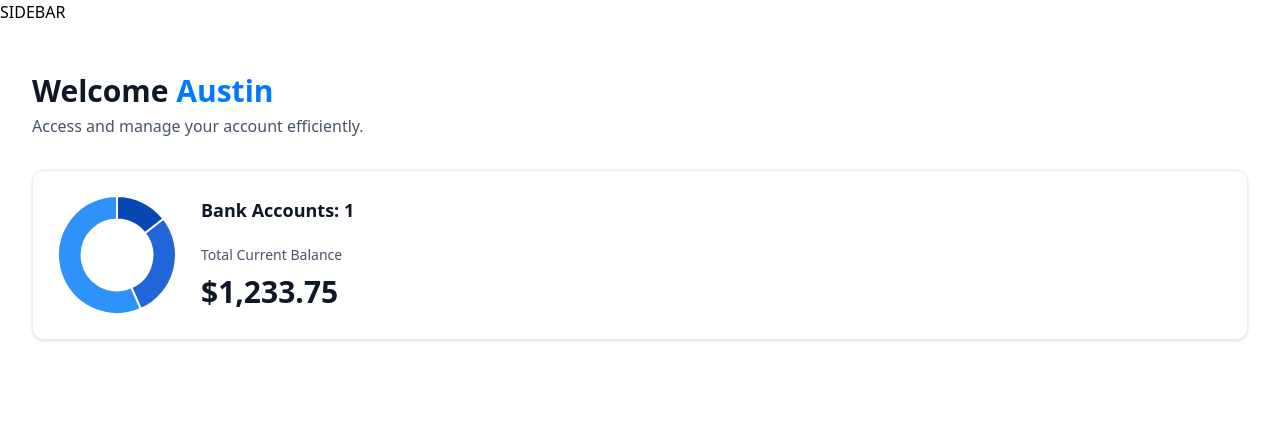
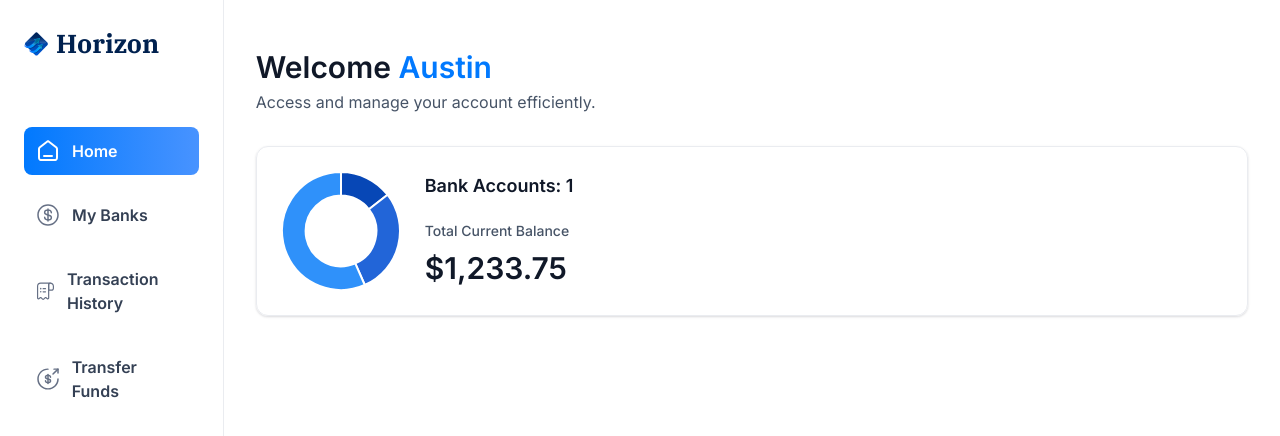
Before and after one commit to AustinAceC/HorizonApp, a Next.js app: page / in a window 1280 px wide. Shown: the top 436 px of the page. Built offline with nearby package versions, Linux system fonts and the light colour scheme.

Commit message:
Implement flex sidebar for mobile and desktop users

```diff
--- a/app/(ROOT)/layout.tsx
+++ b/app/(ROOT)/layout.tsx
@@ -1,12 +1,28 @@
+import MobileNav from "@/components/ui/MobileNav";
+import Sidebar from "@/components/ui/Sidebar1";
+import Image from "next/image";
+
+
 export default function RootLayout({
   children,
 }: Readonly<{
   children: React.ReactNode;
 }>) {
+
+  const loggedIn = { firstName: 'Austin', lastName: 'Christen'};
+
   return (
-    <main>
-        SIDEBAR
-        {children}
+    <main className="flex h-screen w-full font-inter">
+        <Sidebar user={loggedIn}/>
+        <div className="flex size-full flex-col">
+          <div className="root-layout">
+            <Image src='/icons/logo.svg' width={30} height = {30} alt='menu icon' />
+            <div>
+              <MobileNav user={loggedIn}/>
+            </div>
+          </div>
+          {children}
+        </div>
     </main>
   );
 }
--- /dev/null
+++ b/components/ui/MobileNav.tsx
@@ -0,0 +1,84 @@
+'use client'
+
+import {
+  Sheet,
+  SheetClose,
+  SheetContent,
+  SheetDescription,
+  SheetHeader,
+  SheetTitle,
+  SheetTrigger,
+} from "@/components/ui/sheet"
+import { sidebarLinks } from "@/constants"
+import { cn } from "@/lib/utils"
+import Image from "next/image"
+import Link from "next/link"
+import { usePathname } from "next/navigation"
+
+
+const MobileNav = ({ user }: MobileNavProps) => {
+  const pathname = usePathname();
+
+  return (
+    <section className="w-fulll max-w-[264px]">
+      <Sheet>
+        <SheetTrigger>
+          <Image
+            src="/icons/hamburger.svg"
+            width={30}
+            height={30}
+            alt="menu"
+            className="cursor-pointer"
+          />
+        </SheetTrigger>
+        <SheetContent side="left" className="border-none bg-white">
+          <Link href="/" className="cursor-pointer flex items-center gap-1 px-4">
+            <Image
+              src="/icons/logo.svg"
+              width={34}
+              height={34}
+              alt="Horizon logo"
+            />
+            <h1 className="text-26 font-ibm-plex-serif font-bold text-black-1">Horizon</h1>
+          </Link>
+          <div className="mobilenav-sheet">
+            <SheetClose asChild>
+              <nav className="flex h-full flex-col gap-6 pt-16 text-white">
+                  {sidebarLinks.map((item) => {
+                const isActive = pathname === item.route || pathname.startsWith(`${item.route}/`)
+
+                return (
+                  <SheetClose asChild key={item.route}>
+                    <Link href={item.route} key={item.label}
+                      className={cn('mobilenav-sheet_close w-full', { 'bg-bank-gradient': isActive })}
+                    >
+                        <Image
+                          src={item.imgURL}
+                          alt={item.label}
+                          width={20}
+                          height={20}
+                          className={cn({
+                            'brightness-[3] invert-0': isActive
+                          })}
+                        />
+                      <p className={cn("text-16 font-semibold text-black-2", { "text-white": isActive })}>
+                        {item.label}
+                      </p>
+                    </Link>
+                  </SheetClose>
+                )
+              })}
+
+              USER
+              </nav>
+            </SheetClose>
+
+            FOOTER
+          </div>
+        </SheetContent>
+      </Sheet>
+    </section>
+  )
+}
+
+export default MobileNav
--- /dev/null
+++ b/components/ui/Sidebar1.tsx
@@ -0,0 +1,53 @@
+'use client';
+import React from 'react'
+import Image from 'next/image'
+import Link from 'next/link'
+import { sidebarLinks } from '@/constants'
+import { usePathname } from 'next/navigation'
+import { cn } from '@/lib/utils'
+
+const Sidebar = ({ user }: SidebarProps) => {
+  const pathname = usePathname();
+  return (
+    <section className='sidebar'>
+        <nav className='flex flex-col gap-4'>
+            <Link href='/' className='mb-12 cursor-pointer flex items-center gap-2'>
+                <Image
+                    src="/icons/logo.svg"
+                    width={34}
+                    height={34}
+                    alt='Horizon Logo'
+                    className="size-[24px] max-xl:size-14"
+                />
+                <h1 className='sidebar-logo'>Horizon</h1>
+            </Link>
+            {sidebarLinks.map((item)=> {
+              const isActive = pathname === item.route || pathname.startsWith('${item.route}/')
+              return (
+                <Link href={item.route}
+                key={item.label} className={cn('sidebar-link', {'bg-bank-gradient':isActive})}
+                >
+                  <div className='relative size-6'>
+                    <Image
+                      src={item.imgURL}
+                      alt={item.label}
+                      fill
+                      className={cn({'brightness-[3] invert-0': isActive})}
+                    />
+                  </div>
+                  <p className={cn('sidebar-label', {'!text-white' :isActive})}>
+                    {item.label}
+                  </p>
+                </Link>
+              )
+            })}
+            USER
+
+        </nav>
+      FOOTER
+    </section>
+
+  )
+}
+
+export default Sidebar
--- /dev/null
+++ b/components/ui/sheet.tsx
@@ -0,0 +1,140 @@
+"use client"
+
+import * as React from "react"
+import * as SheetPrimitive from "@radix-ui/react-dialog"
+import { Cross2Icon } from "@radix-ui/react-icons"
+import { cva, type VariantProps } from "class-variance-authority"
+
+import { cn } from "@/lib/utils"
+
+const Sheet = SheetPrimitive.Root
+
+const SheetTrigger = SheetPrimitive.Trigger
+
+const SheetClose = SheetPrimitive.Close
+
+const SheetPortal = SheetPrimitive.Portal
+
+const SheetOverlay = React.forwardRef<
+  React.ElementRef<typeof SheetPrimitive.Overlay>,
+  React.ComponentPropsWithoutRef<typeof SheetPrimitive.Overlay>
+>(({ className, ...props }, ref) => (
+  <SheetPrimitive.Overlay
+    className={cn(
+      "fixed inset-0 z-50 bg-black/80  data-[state=open]:animate-in data-[state=closed]:animate-out data-[state=closed]:fade-out-0 data-[state=open]:fade-in-0",
+      className
+    )}
+    {...props}
+    ref={ref}
+  />
+))
+SheetOverlay.displayName = SheetPrimitive.Overlay.displayName
+
+const sheetVariants = cva(
+  "fixed z-50 gap-4 bg-background p-6 shadow-lg transition ease-in-out data-[state=closed]:duration-300 data-[state=open]:duration-500 data-[state=open]:animate-in data-[state=closed]:animate-out",
+  {
+    variants: {
+      side: {
+        top: "inset-x-0 top-0 border-b data-[state=closed]:slide-out-to-top data-[state=open]:slide-in-from-top",
+        bottom:
+          "inset-x-0 bottom-0 border-t data-[state=closed]:slide-out-to-bottom data-[state=open]:slide-in-from-bottom",
+        left: "inset-y-0 left-0 h-full w-3/4 border-r data-[state=closed]:slide-out-to-left data-[state=open]:slide-in-from-left sm:max-w-sm",
+        right:
+          "inset-y-0 right-0 h-full w-3/4 border-l data-[state=closed]:slide-out-to-right data-[state=open]:slide-in-from-right sm:max-w-sm",
+      },
+    },
+    defaultVariants: {
+      side: "right",
+    },
+  }
+)
+
+interface SheetContentProps
+  extends React.ComponentPropsWithoutRef<typeof SheetPrimitive.Content>,
+    VariantProps<typeof sheetVariants> {}
+
+const SheetContent = React.forwardRef<
+  React.ElementRef<typeof SheetPrimitive.Content>,
+  SheetContentProps
+>(({ side = "right", className, children, ...props }, ref) => (
+  <SheetPortal>
+    <SheetOverlay />
+    <SheetPrimitive.Content
+      ref={ref}
+      className={cn(sheetVariants({ side }), className)}
+      {...props}
+    >
+      <SheetPrimitive.Close className="absolute right-4 top-4 rounded-sm opacity-70 ring-offset-background transition-opacity hover:opacity-100 focus:outline-none focus:ring-2 focus:ring-ring focus:ring-offset-2 disabled:pointer-events-none data-[state=open]:bg-secondary">
+        <Cross2Icon className="h-4 w-4" />
+        <span className="sr-only">Close</span>
+      </SheetPrimitive.Close>
+      {children}
+    </SheetPrimitive.Content>
+  </SheetPortal>
+))
+SheetContent.displayName = SheetPrimitive.Content.displayName
+
+const SheetHeader = ({
+  className,
+  ...props
+}: React.HTMLAttributes<HTMLDivElement>) => (
+  <div
+    className={cn(
+      "flex flex-col space-y-2 text-center sm:text-left",
+      className
+    )}
+    {...props}
+  />
+)
+SheetHeader.displayName = "SheetHeader"
+
+const SheetFooter = ({
+  className,
+  ...props
+}: React.HTMLAttributes<HTMLDivElement>) => (
+  <div
+    className={cn(
+      "flex flex-col-reverse sm:flex-row sm:justify-end sm:space-x-2",
+      className
+    )}
+    {...props}
+  />
+)
+SheetFooter.displayName = "SheetFooter"
+
+const SheetTitle = React.forwardRef<
+  React.ElementRef<typeof SheetPrimitive.Title>,
+  React.ComponentPropsWithoutRef<typeof SheetPrimitive.Title>
+>(({ className, ...props }, ref) => (
+  <SheetPrimitive.Title
+    ref={ref}
+    className={cn("text-lg font-semibold text-foreground", className)}
+    {...props}
+  />
+))
+SheetTitle.displayName = SheetPrimitive.Title.displayName
+
+const SheetDescription = React.forwardRef<
+  React.ElementRef<typeof SheetPrimitive.Description>,
+  React.ComponentPropsWithoutRef<typeof SheetPrimitive.Description>
+>(({ className, ...props }, ref) => (
+  <SheetPrimitive.Description
+    ref={ref}
+    className={cn("text-sm text-muted-foreground", className)}
+    {...props}
+  />
+))
+SheetDescription.displayName = SheetPrimitive.Description.displayName
+
+export {
+  Sheet,
+  SheetPortal,
+  SheetOverlay,
+  SheetTrigger,
+  SheetClose,
+  SheetContent,
+  SheetHeader,
+  SheetFooter,
+  SheetTitle,
+  SheetDescription,
+}
--- a/package.json
+++ b/package.json
@@ -9,6 +9,7 @@
     "lint": "next lint"
   },
   "dependencies": {
+    "@radix-ui/react-dialog": "^1.1.2",
     "@radix-ui/react-icons": "^1.3.0",
     "@radix-ui/react-slot": "^1.1.0",
     "chart.js": "^4.4.4",
--- a/types/index.d.ts
+++ b/types/index.d.ts
@@ -218,7 +218,7 @@
   banks: Bank[] & Account[];
 }
 
-declare interface SiderbarProps {
+declare interface SidebarProps {
   user: User;
 }
 
```
Also changed, not shown: UsefulCommands/git.txt (added), 1 other file (tests, documents, lock files or other folders).
